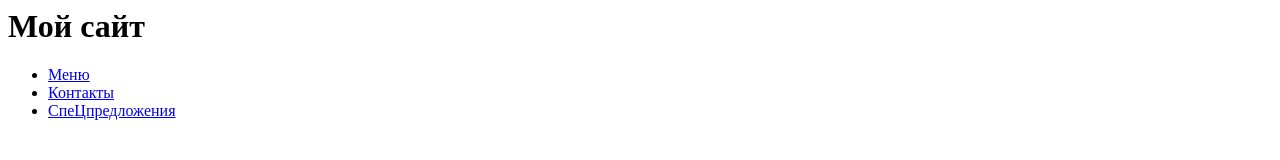
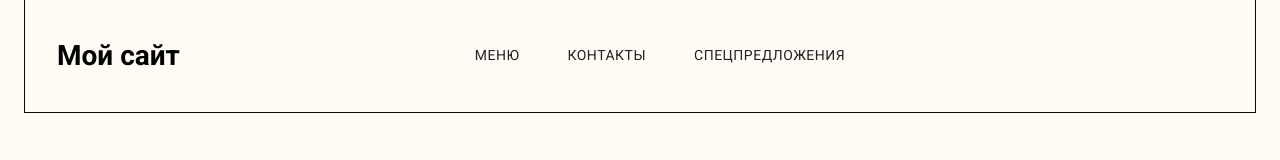
Before and after one commit to rostixageenko/itivp_lab, a plain HTML site: page header.html in a window 1280 px wide. Drawn offline with Linux system fonts and the light colour scheme.

Commit message:
doing header style smth

```diff
--- a/header.css
+++ b/header.css
@@ -0,0 +1,76 @@
+@import url('https://fonts.googleapis.com/css2?family=Roboto:wght@100;300;400;500;700;900&display=swap');
+
+body {
+    margin: 0;
+    padding-top: 7rem;
+    font-family: Roboto;
+    font-style: normal;
+    font-size: 0.875rem;
+    background: #FFFCF6;
+}
+
+
+.fixed-header {
+    position: fixed; /* Фиксируем шапку */
+    display: flex;
+    top: 0;
+    left: 1.5rem; /* Отступ слева */
+    right: 1.5rem; /* Отступ справа */
+    width: calc(100% - 3rem);
+    height: 7rem;
+    justify-content: center;
+    align-items: center;
+    z-index: 1000;
+
+}
+
+
+.container {
+    display: flex;
+    justify-content: space-between;
+    align-items: center;
+    top: 0;
+    width: 100%;
+    padding: 0 2rem;
+    height: 7rem;
+    border-bottom: 0.0625rem solid #0E0A00; /* Нижняя линия */
+    border-left: 0.0625rem solid #0E0A00; /* Левая линия */
+    border-right: 0.0625rem solid #0E0A00;
+}
+
+/* Навигация */
+nav ul {
+    list-style: none;
+    padding: 2.81rem, 0, 0;
+    display: inline-flex;
+    align-items: center;
+    color: #222;
+    font-family: Roboto;
+    font-size: 0.875rem;
+    font-style: normal;
+    font-weight: 400;
+    line-height: 1.35rem;
+    letter-spacing: 0.03125rem;
+    text-transform: uppercase;
+    gap: 3rem;
+}
+
+/* nav ul li {
+    gap: 3rem;
+
+} */
+
+nav ul li a {
+    text-decoration: none;
+    color: #222;
+    font-family: Roboto;
+    font-size: 0.875rem;
+    font-style: normal;
+    font-weight: 400;
+    line-height: 1.35rem;
+    letter-spacing: 0.03125rem;
+    text-transform: uppercase;
+}
+
+/* nav ul li a:hover {
+} */
--- a/header.html
+++ b/header.html
@@ -1,6 +1,8 @@
+<link rel="stylesheet" href="./header.css">
 <header class="fixed-header">
     <div class="container">
         <h1>Мой сайт</h1>
+        <div class="fixed-header">
         <nav>
             <ul>
                 <li><a href="index.html">Меню</a></li>
@@ -9,5 +11,6 @@
                 </a></li>
             </ul>
         </nav>
+        </div>
     </div>
 </header>
```
